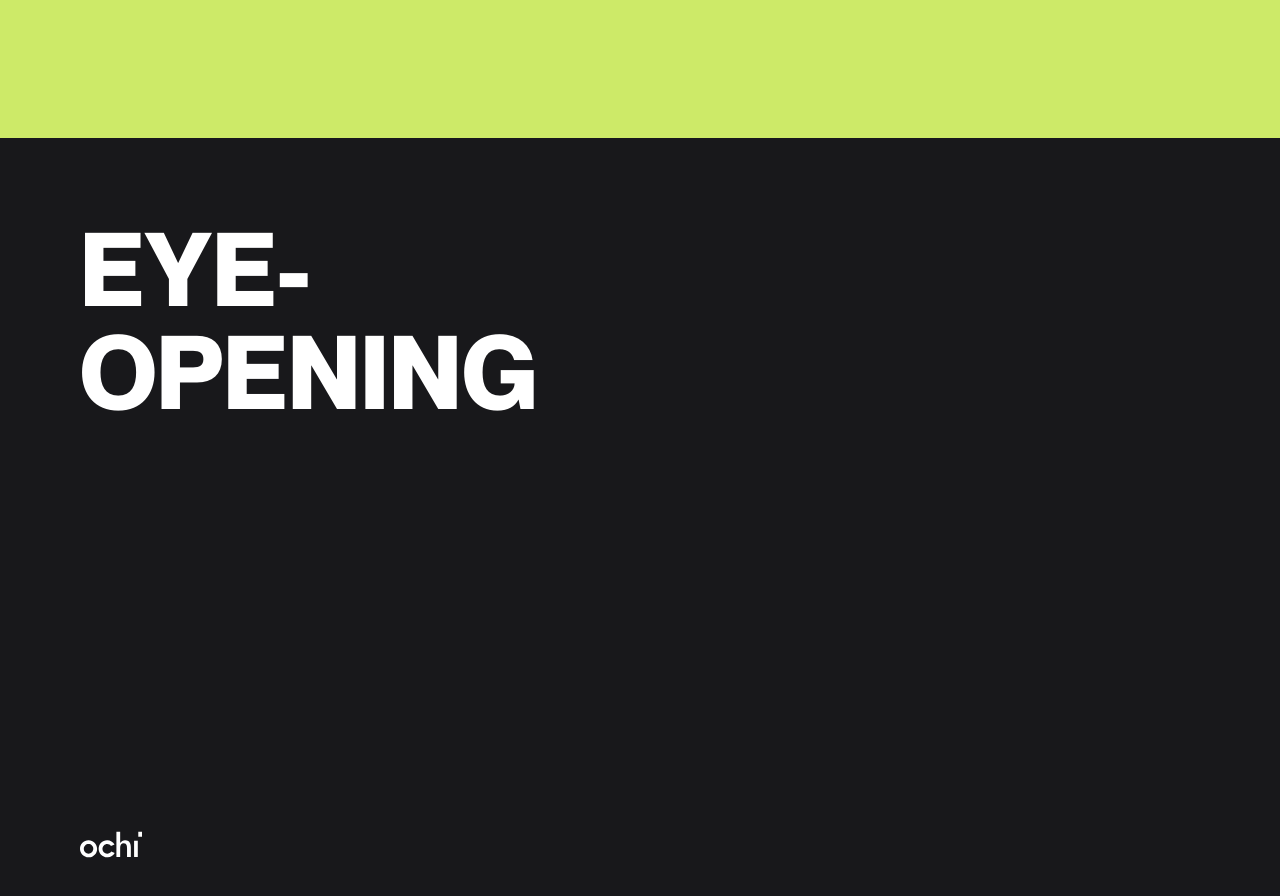
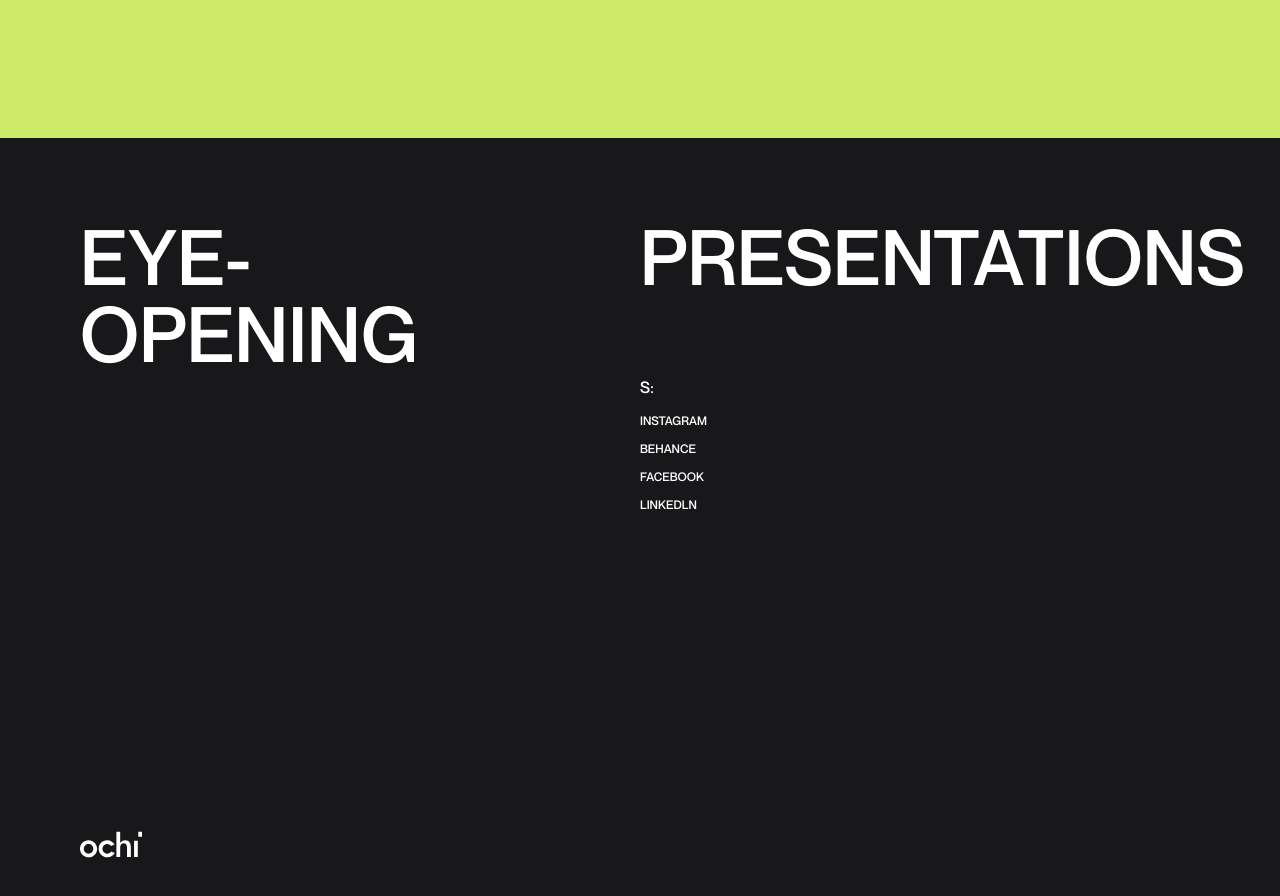
Before and after one commit to ratanz/ochi, a React (Vite) app: page / in a window 1280 px wide. Shown: the part 7400-8296 px from the top of the page. Built offline with nearby package versions, Linux system fonts and the light colour scheme.

Commit message:
footer links v1

```diff
--- a/src/components/Footer.jsx
+++ b/src/components/Footer.jsx
@@ -2,13 +2,13 @@ import React from 'react'
 
 const Footer = () => {
   return (
-    <div className='w-full h-screen bg-zinc-900 p-20'>
+    <div className='flex items-start w-full h-screen bg-zinc-900 p-20'>
 
       <div className="w-1/2 h-full  flex flex-col justify-between items-start  font-['Neue_Montreal'] ">
 
         <div className="heading">
-          <h1 className='text-[8vw] font-semibold uppercase leading-none'>Eye-</h1>
-          <h1 className='text-[8vw] font-semibold uppercase leading-none'>Opening</h1>
+          <h1 className='text-[6vw] font-medium uppercase leading-none'>Eye-</h1>
+          <h1 className='text-[6vw] font-medium uppercase leading-none'>Opening</h1>
         </div>
 
         <div className="logo">
@@ -23,7 +23,21 @@ const Footer = () => {
 
       </div>
 
-      <div className="w-1/2 "></div>
+      <div className="w-1/2 flex flex-col justify-between items-start font-['Neue_Montreal'] ">
+        <h1 className='text-[6vw] font-medium uppercase leading-none'>
+          presentations
+        </h1>
+
+        <div className="links flex flex-col mt-20 gap-4">
+
+          <h3>S: </h3>
+
+          <a href="#" className='text-xs uppercase leading-none'>Instagram</a>
+          <a href="#" className='text-xs  uppercase leading-none'>Behance</a>
+          <a href="#" className='text-xs  uppercase leading-none'>Facebook </a>
+          <a href="#" className='text-xs  uppercase leading-none'>Linkedln</a>
+        </div>
+      </div>
     </div>
   )
 }
```
